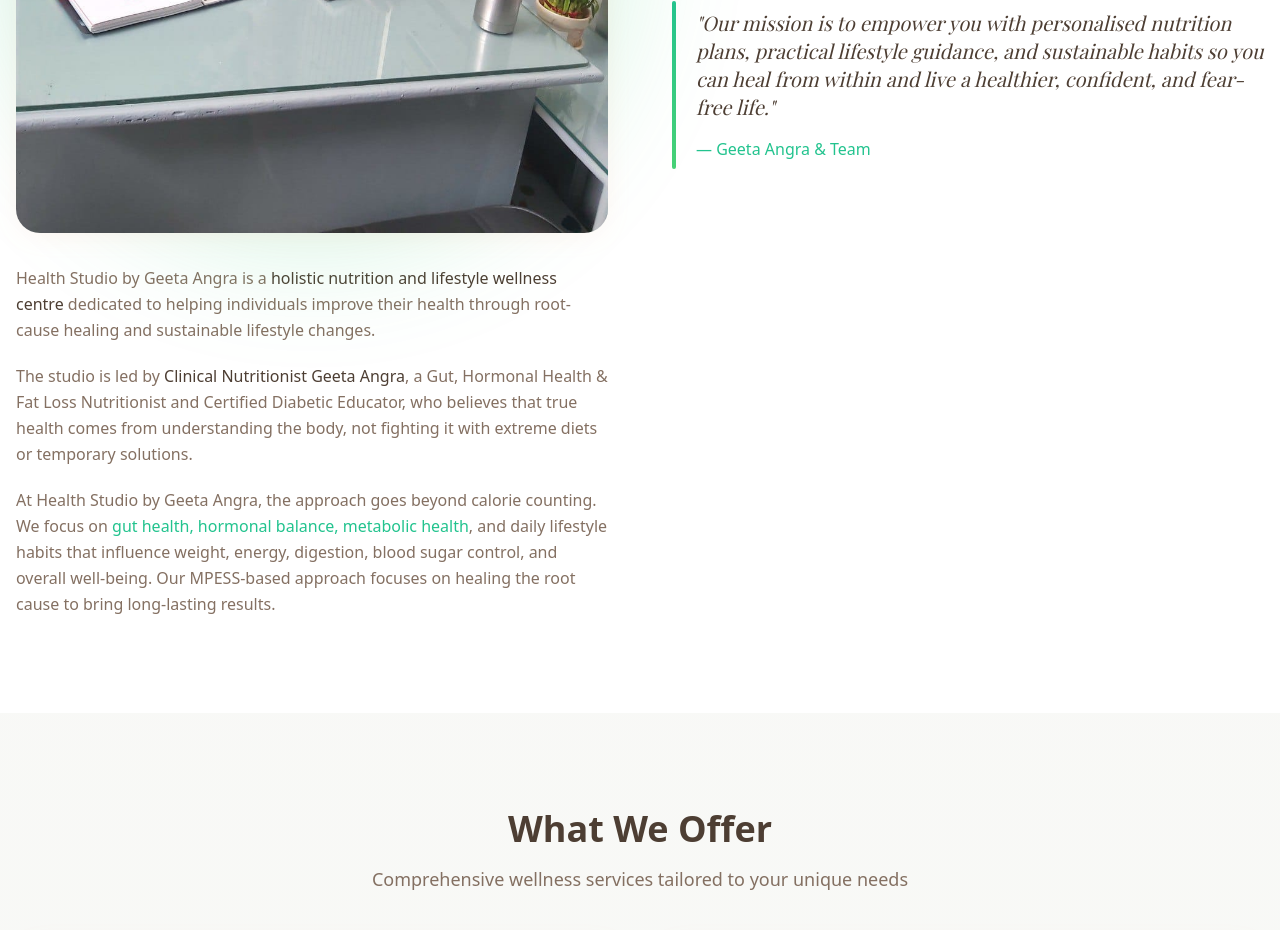
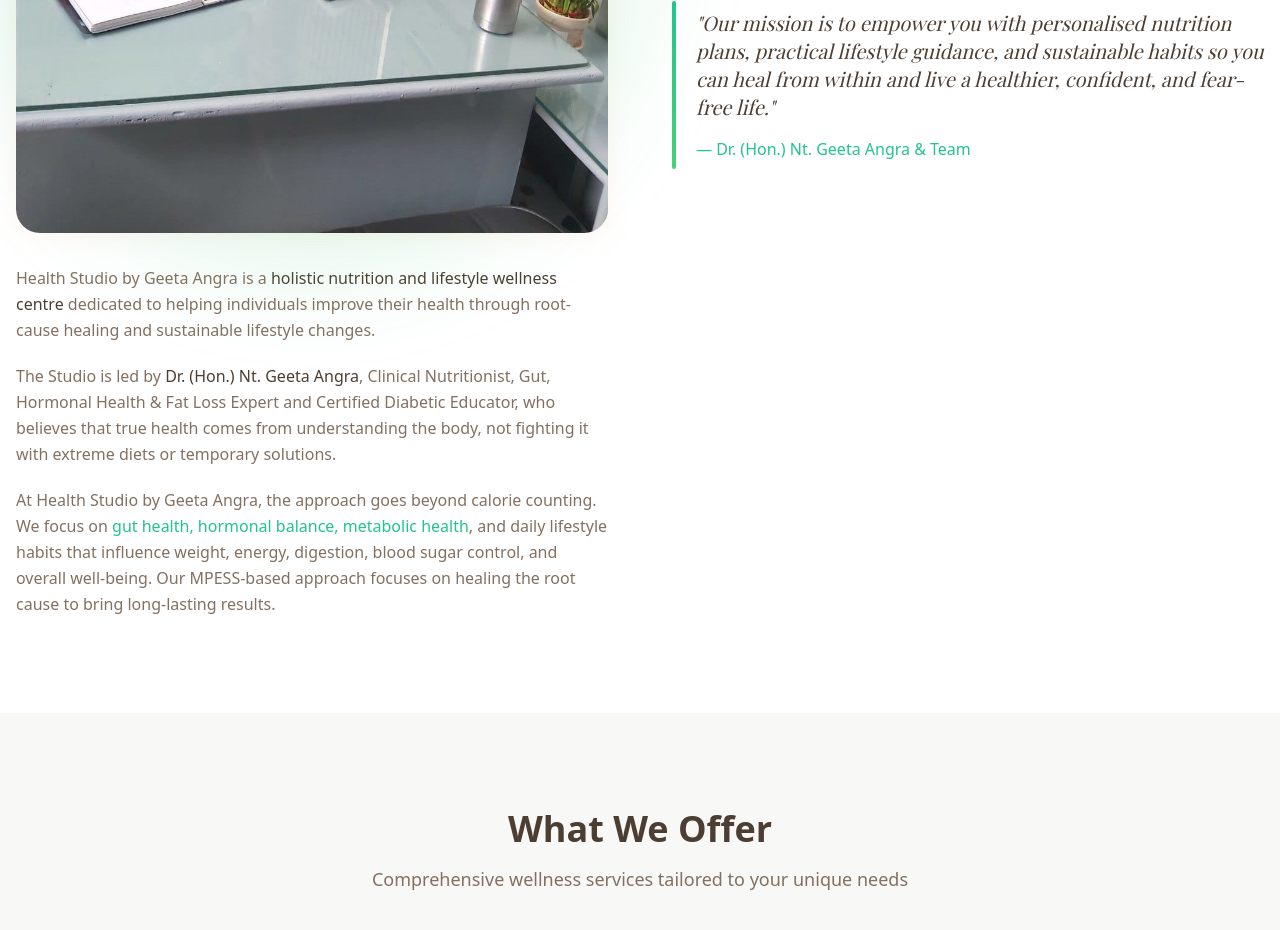
Before and after one commit to healthstudiobygeetaangra/healthstudiobygeetaangra.github.io, a React (Vite) app: page / in a window 1280 px wide. Shown: the part 1740-2670 px from the top of the page. Built offline with nearby package versions, Linux system fonts and the light colour scheme; no server answers; the HTML template or start-up script is replaced by a standard one.

Commit message:
Update home about content

```diff
--- a/src/pages/Landing.tsx
+++ b/src/pages/Landing.tsx
@@ -275,7 +275,7 @@ const AboutSection = ({ consultantPhoto }: { consultantPhoto: string }) => {
                 Health Studio by Geeta Angra is a <span className="text-foreground font-medium">holistic nutrition and lifestyle wellness centre</span> dedicated to helping individuals improve their health through root-cause healing and sustainable lifestyle changes.
               </p>
               <p>
-                The studio is led by <span className="text-foreground font-medium">Clinical Nutritionist Geeta Angra</span>, a Gut, Hormonal Health & Fat Loss Nutritionist and Certified Diabetic Educator, who believes that true health comes from understanding the body, not fighting it with extreme diets or temporary solutions.
+                The Studio is led by <span className="text-foreground font-medium">Dr. (Hon.) Nt. Geeta Angra</span>, Clinical Nutritionist, Gut, Hormonal Health & Fat Loss Expert and Certified Diabetic Educator, who believes that true health comes from understanding the body, not fighting it with extreme diets or temporary solutions.
               </p>
               <p>
                 At Health Studio by Geeta Angra, the approach goes beyond calorie counting. We focus on <span className="text-primary font-medium">gut health, hormonal balance, metabolic health</span>, and daily lifestyle habits that influence weight, energy, digestion, blood sugar control, and overall well-being.
@@ -328,7 +328,7 @@ const AboutSection = ({ consultantPhoto }: { consultantPhoto: string }) => {
                   "Our mission is to empower you with personalised nutrition plans, practical lifestyle guidance, and sustainable habits so you can heal from within and live a healthier, confident, and fear-free life."
                 </p>
                 <footer className="text-primary font-medium">
-                  — Geeta Angra & Team
+                  — Dr. (Hon.) Nt. Geeta Angra & Team
                 </footer>
               </blockquote>
             </div>
```
